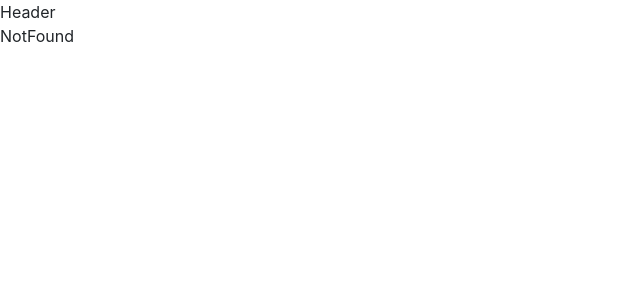
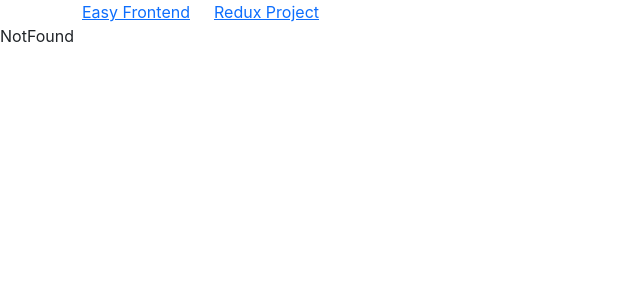
Before and after one commit to SonDo580/photo-app, a React (Create React App) app: page /add in a window 1280 px wide. Shown: the top 300 px of the page, without its empty margins (0-640 px from the left). Built offline with nearby package versions, Linux system fonts and the light colour scheme.

Commit message:
Define Header component

```diff
--- a/src/components/Header.js
+++ b/src/components/Header.js
@@ -1,5 +1,32 @@
+import { NavLink } from "react-router-dom";
+import { Col, Container, Row } from "reactstrap";
+
 function Header() {
-  return <div>Header</div>;
+  return (
+    <header>
+      <Container>
+        <Row className="justify-content-between">
+          <Row>
+            <Col xs="auto">
+              <a
+                href="https://youtube.com/easyfrontend"
+                target="_blank"
+                rel="noreferrer"
+                className="header-link header-title"
+              >
+                Easy Frontend
+              </a>
+            </Col>
+            <Col xs="auto">
+              <NavLink to="/photos" className="header-link">
+                Redux Project
+              </NavLink>
+            </Col>
+          </Row>
+        </Row>
+      </Container>
+    </header>
+  );
 }
 
 export default Header;
```
